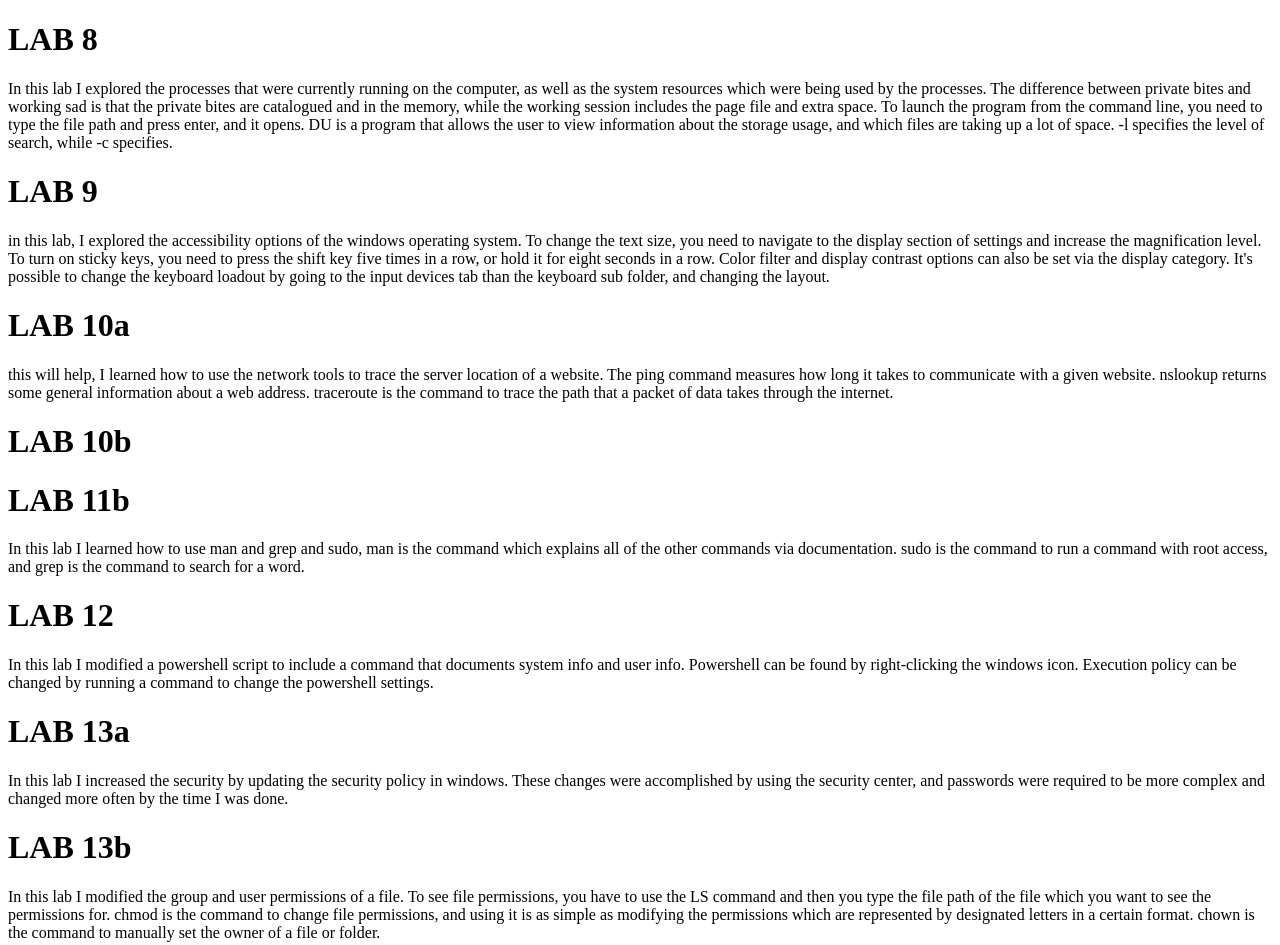
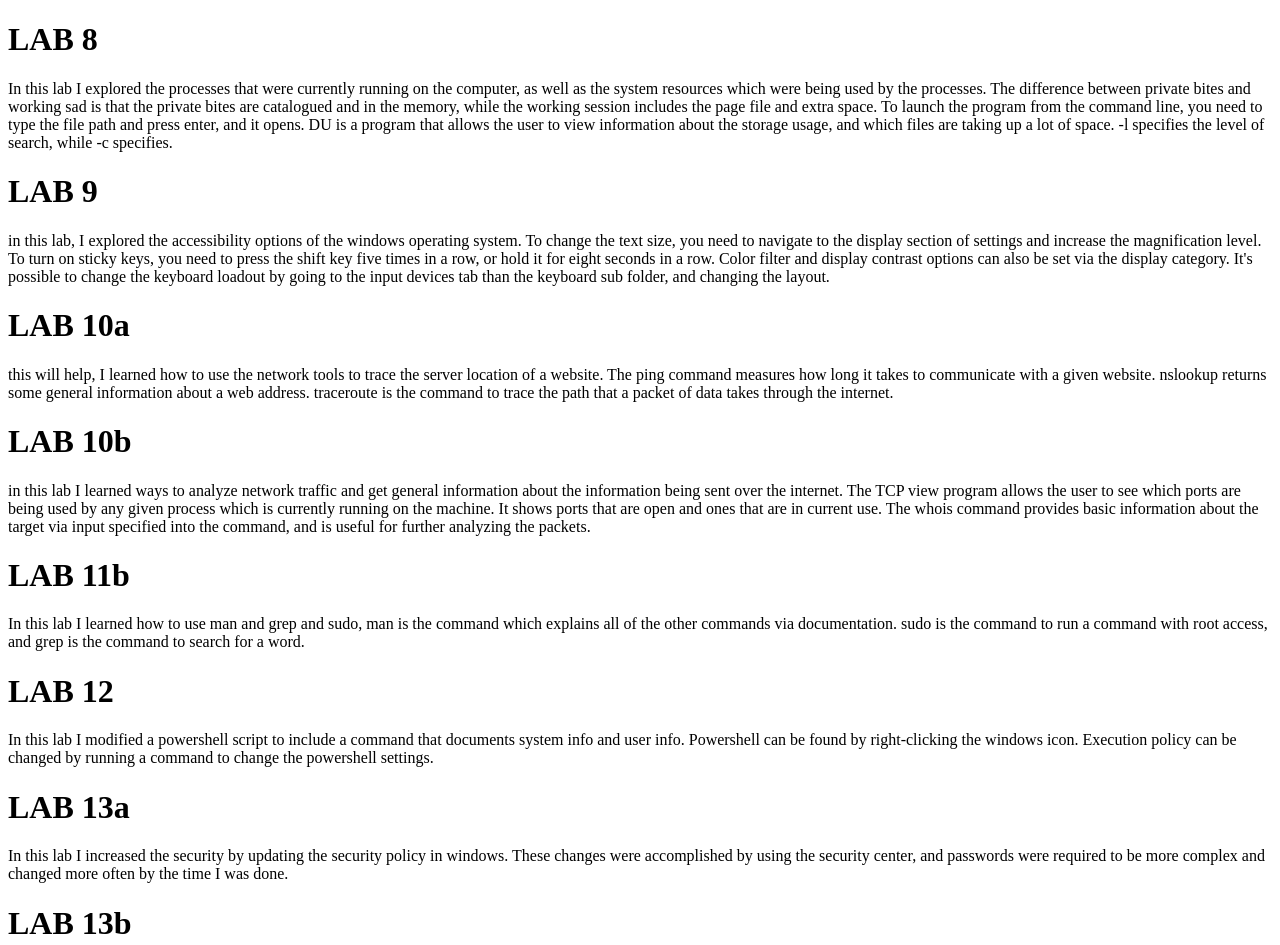
Before and after one commit to CHungsberg/journal, a plain HTML site: page index.html in a window 1280 px wide. Shown: the top 945 px of the page. Drawn offline with Linux system fonts and the light colour scheme.

Commit message:
Update index.html

```diff
--- a/index.html
+++ b/index.html
@@ -11,7 +11,7 @@
 	    <h1>LAB 10a</h1>
 		<p> this will help, I learned how to use the network tools to trace the server location of a website. The ping command measures how long it takes to communicate with a given website. nslookup returns some general information about a web address. traceroute is the command to trace the path that a packet of data takes through the internet.</p>
 	    <h1>LAB 10b</h1>
-	    <p></p>
+	    <p> in this lab I learned ways to analyze network traffic and get general information about the information being sent over the internet. The TCP view program allows the user to see which ports are being used by any given process which is currently running on the machine. It shows ports that are open and ones that are in current use. The whois command provides basic information about the target via input specified into the command, and is useful for further analyzing the packets.</p>
 	    <h1>LAB 11b</h1>
 	    <p>In this lab I learned how to use man and grep and sudo, man is the command which explains all of the other commands via documentation. sudo is the command to run a command with root access, and grep is the command to search for a word.</p>
 	    <h1>LAB 12</h1>
```
